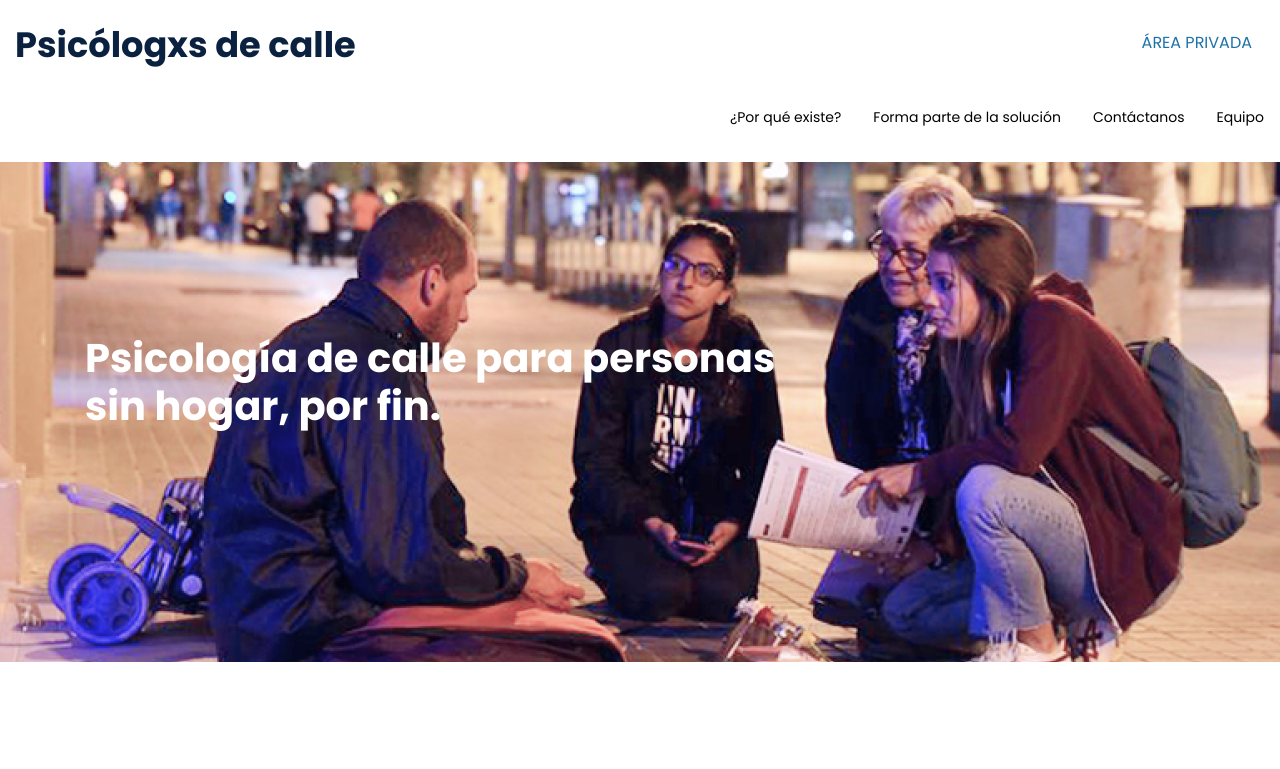
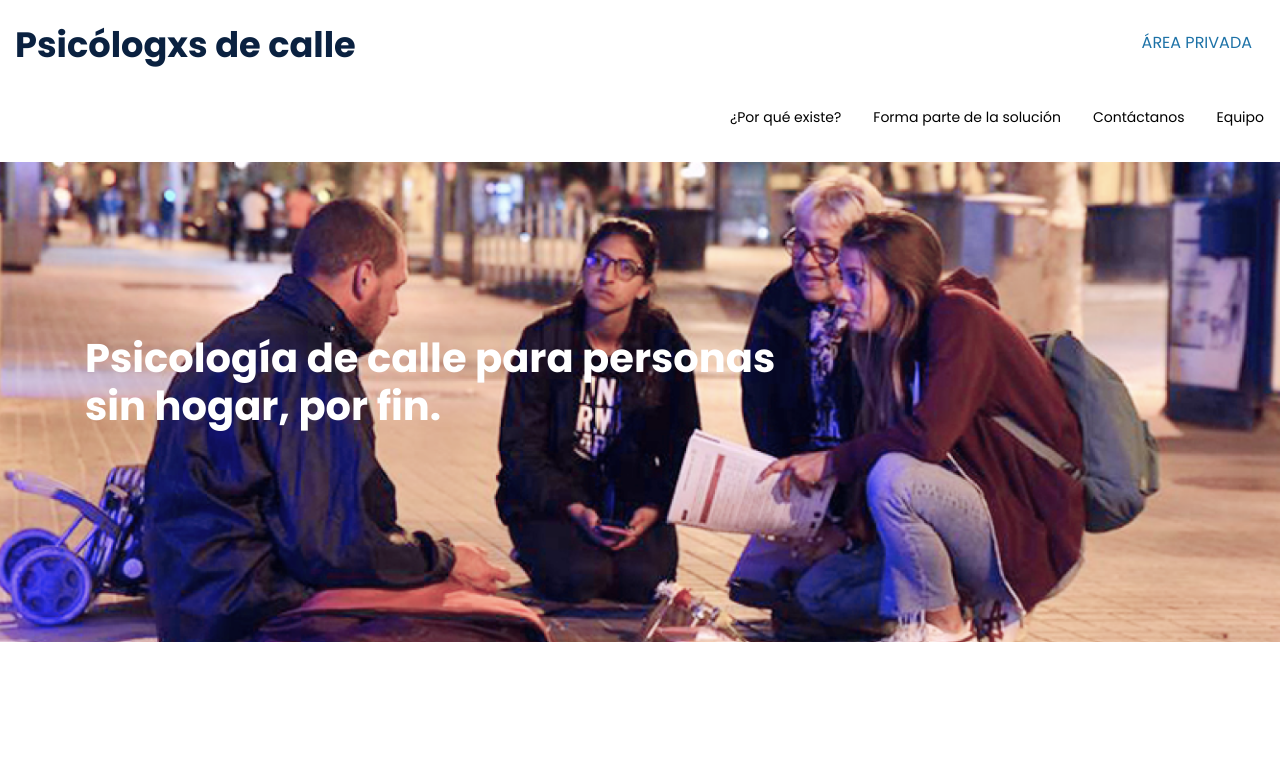
Before and after one commit to joannaWebDev/psicologxs-de-calle, a React (Create React App) app in the folder client/: page / in a window 1280 px wide. Shown: the top 769 px of the page. Built offline with nearby package versions, Linux system fonts and the light colour scheme.

Commit message:
Modified background image style

```diff
--- a/client/src/components/Hero/hero.css
+++ b/client/src/components/Hero/hero.css
@@ -1,13 +1,14 @@
 .jumbotron {
-    height: 500px;
+    height: 60vh;
     background-image: url('../../assets/images/hero.png');
     background-repeat: no-repeat;
+    background-position: center center;
     background-size: cover;
     margin-top: 2%;
 }
 
 .jumbotron h1 {
-    color: white;
+    color:var(--white);
     font-size: 2.5rem;
     font-weight: 700;
     margin-top: 15%;
```
